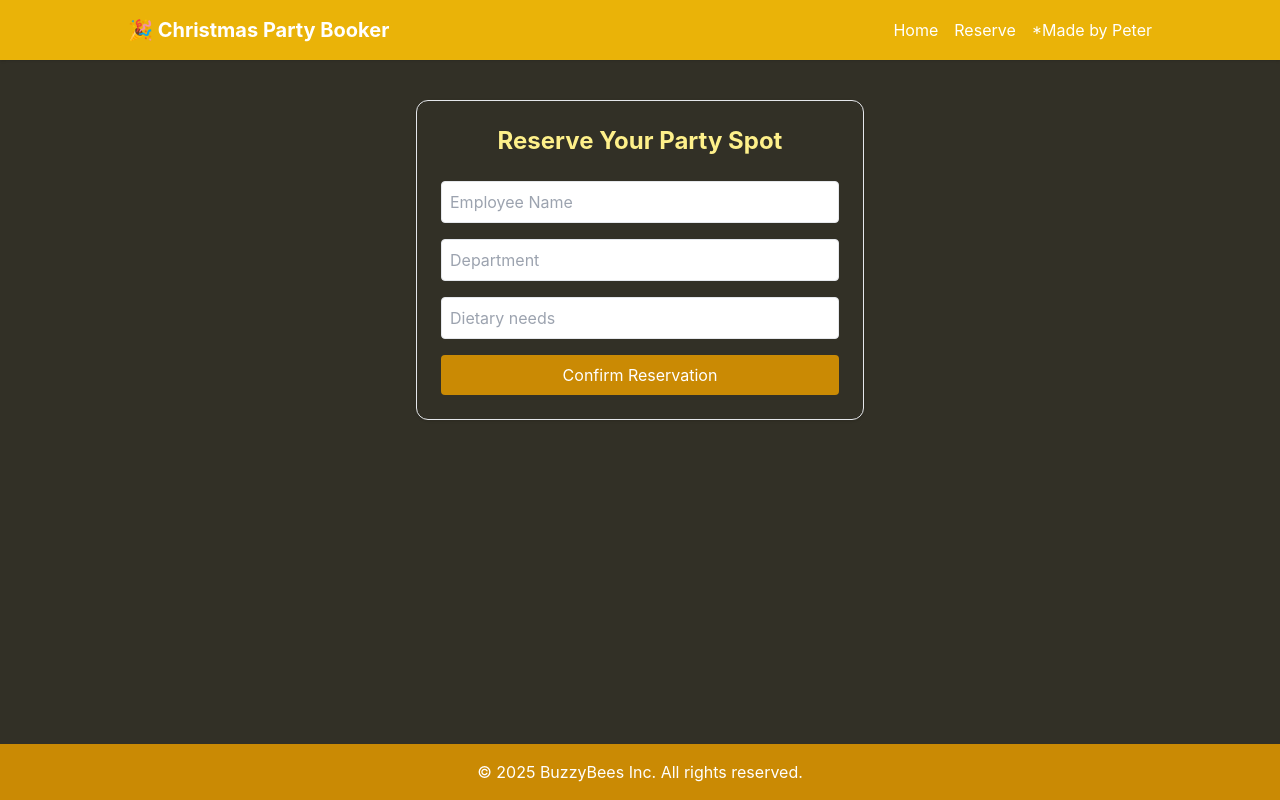
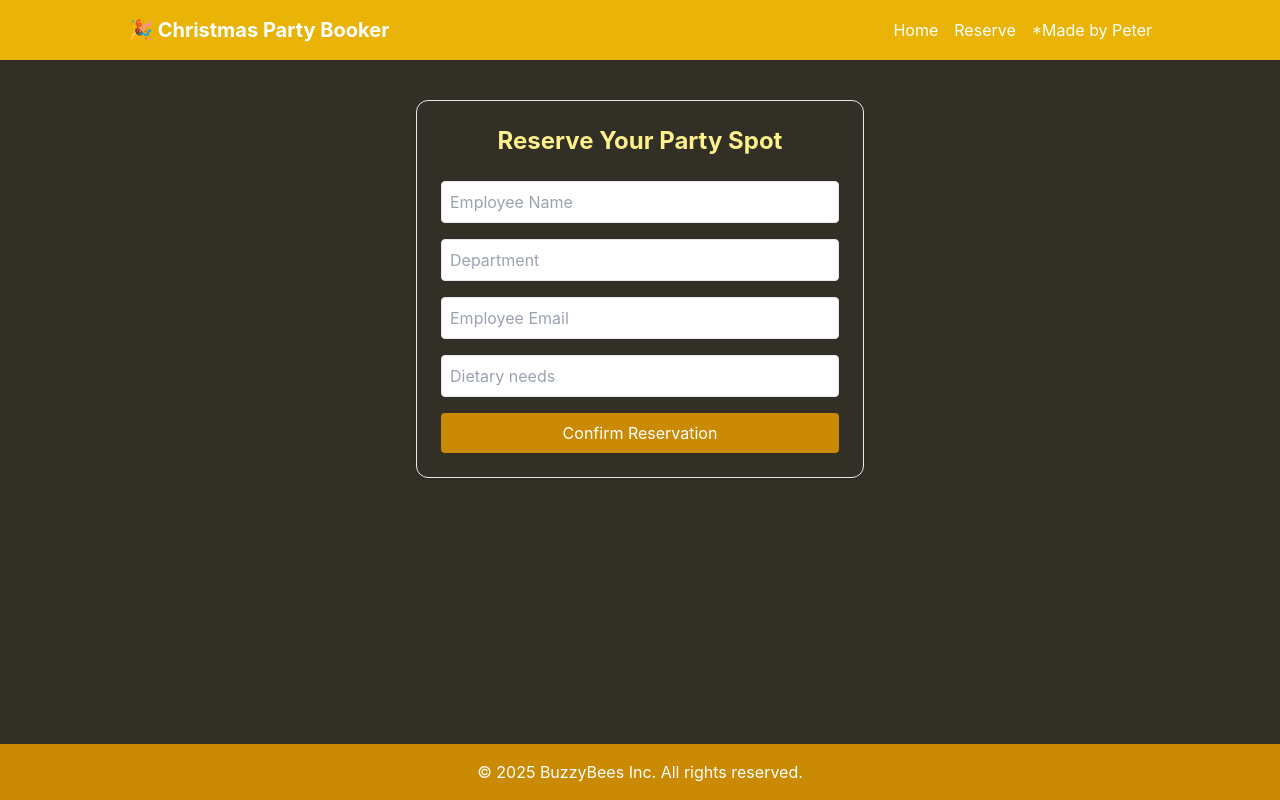
Before and after one commit to edksam/party-booking-app, a React (Create React App) app in the folder frontend/: page /book in a window 1280 px wide. Built offline with nearby package versions, Linux system fonts and the light colour scheme.

Commit message:
pretty finalised

```diff
--- a/frontend/src/pages/BookingDetailPage.jsx
+++ b/frontend/src/pages/BookingDetailPage.jsx
@@ -12,8 +12,8 @@ function BookingDetailPage() {
     return (
       <div className="max-w-xl mx-auto mt-10 p-4 text-center">
         <h1 className="text-2xl font-bold mb-4">Booking Not Found</h1>
-        <Link to="/confirmation" className="text-yellow-500 hover:underline">
-          Back to Confirmation
+        <Link to="/" className="text-yellow-500 hover:underline">
+          Back to Home
         </Link>
       </div>
     );
@@ -28,7 +28,7 @@ function BookingDetailPage() {
           to="/"
           className="inline-block bg-yellow-600 text-white px-4 py-2 rounded-xl text-md font-semibold hover:bg-yellow-700 transition"
         >
-          Back to Home
+          Back to Home *It isnt working properly but it can :(
         </Link>
       </div>
     </div>
--- a/frontend/src/pages/BookingPage.jsx
+++ b/frontend/src/pages/BookingPage.jsx
@@ -45,6 +45,15 @@ function BookingPage() {
         />
         <input
           type="text"
+          name="email"
+          placeholder="Employee Email"
+          value={formData.email}
+          onChange={handleChange}
+          required
+          className="w-full p-2 border rounded"
+        />
+        <input
+          type="text"
           name="dietary_needs"
           placeholder="Dietary needs"
           value={formData.dietary_needs}
@@ -52,14 +61,6 @@ function BookingPage() {
           required
           className="w-full p-2 border rounded"
         />
-        {/* <input
-          type="date"
-          name="partyDate"
-          value={formData.partyDate}
-          onChange={handleChange}
-          required
-          className="w-full p-2 border rounded"
-        /> */}
         <button
           type="submit"
           className="w-full bg-yellow-600 text-white py-2 rounded hover:bg-yellow-700 transition"
@@ -71,4 +72,6 @@ function BookingPage() {
   );
 }
 
+
+
 export default BookingPage;
--- a/frontend/src/pages/ConfirmationPage.jsx
+++ b/frontend/src/pages/ConfirmationPage.jsx
@@ -38,7 +38,6 @@ function ConfirmationPage() {
             <li key={entry.id}>
               <Link to={`/booking/${entry.id}`} className="text-yellow-75 hover:underline">
                 {entry.employeeName} ({entry.department}) - {entry.dietary_needs}
-                {localStorage.clear()}
               </Link>
             </li>
           ))}
--- a/frontend/src/pages/WelcomePage.jsx
+++ b/frontend/src/pages/WelcomePage.jsx
@@ -5,7 +5,7 @@ function WelcomePage() {
     <div className="max-w-2xl mx-auto text-center py-20 px-4">
       <h1 className="text-4xl font-bold mb-6 text-yellow-50">🎉 Welcome to the Employee Christmas Party Booking App! 📯</h1>
       <p className="text-lg text-yellow-100 mb-8">
-        Join us in celebrating our amazing team! Book your spot at the annual employee party filled with fun, food, and festivities (*Made by Peter).
+        Join us in celebrating our amazing team! Book your spot at the annual employee party filled with fun, food, and festivities.
       </p>
       <Link
         to="/book"
```
